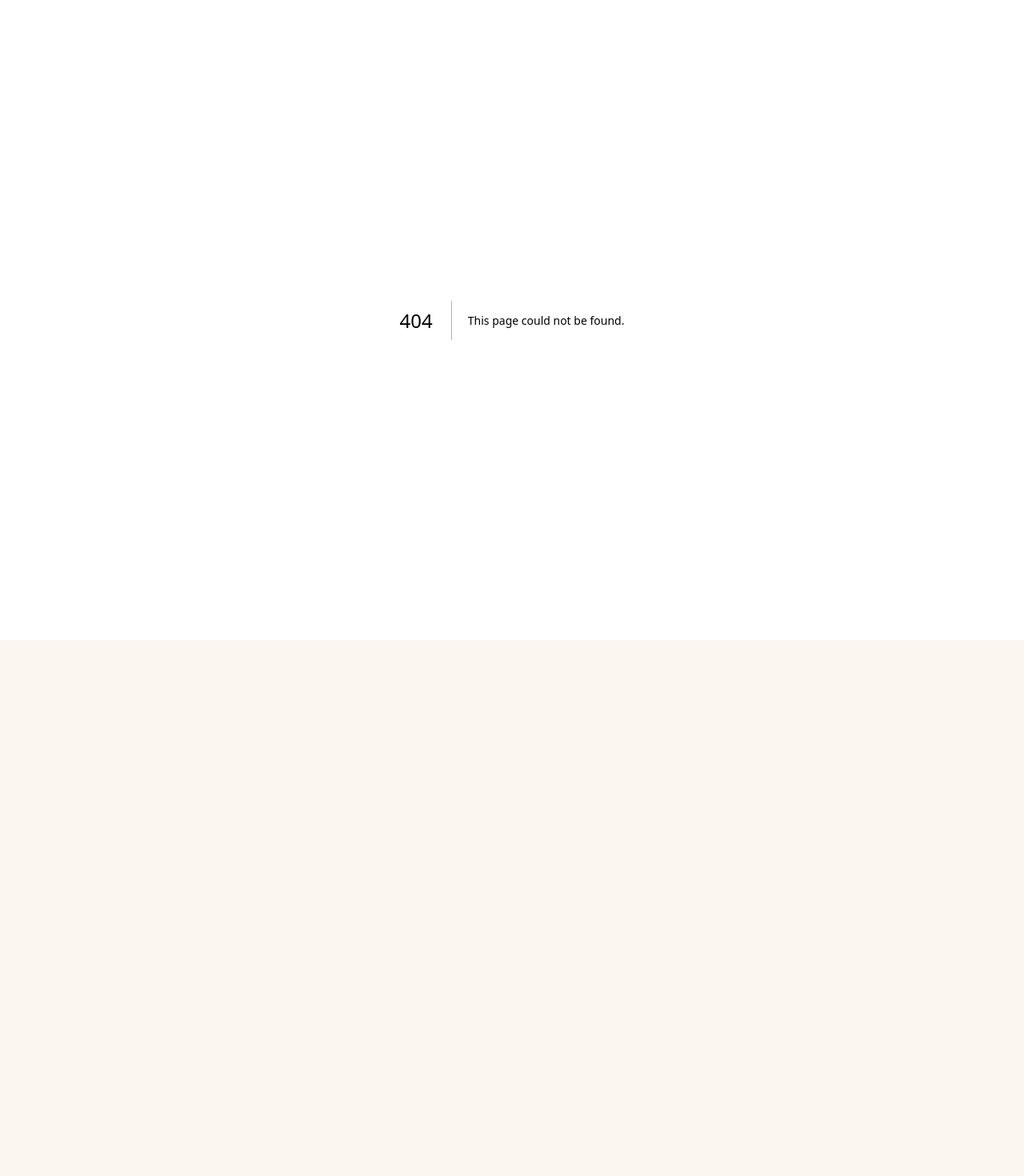
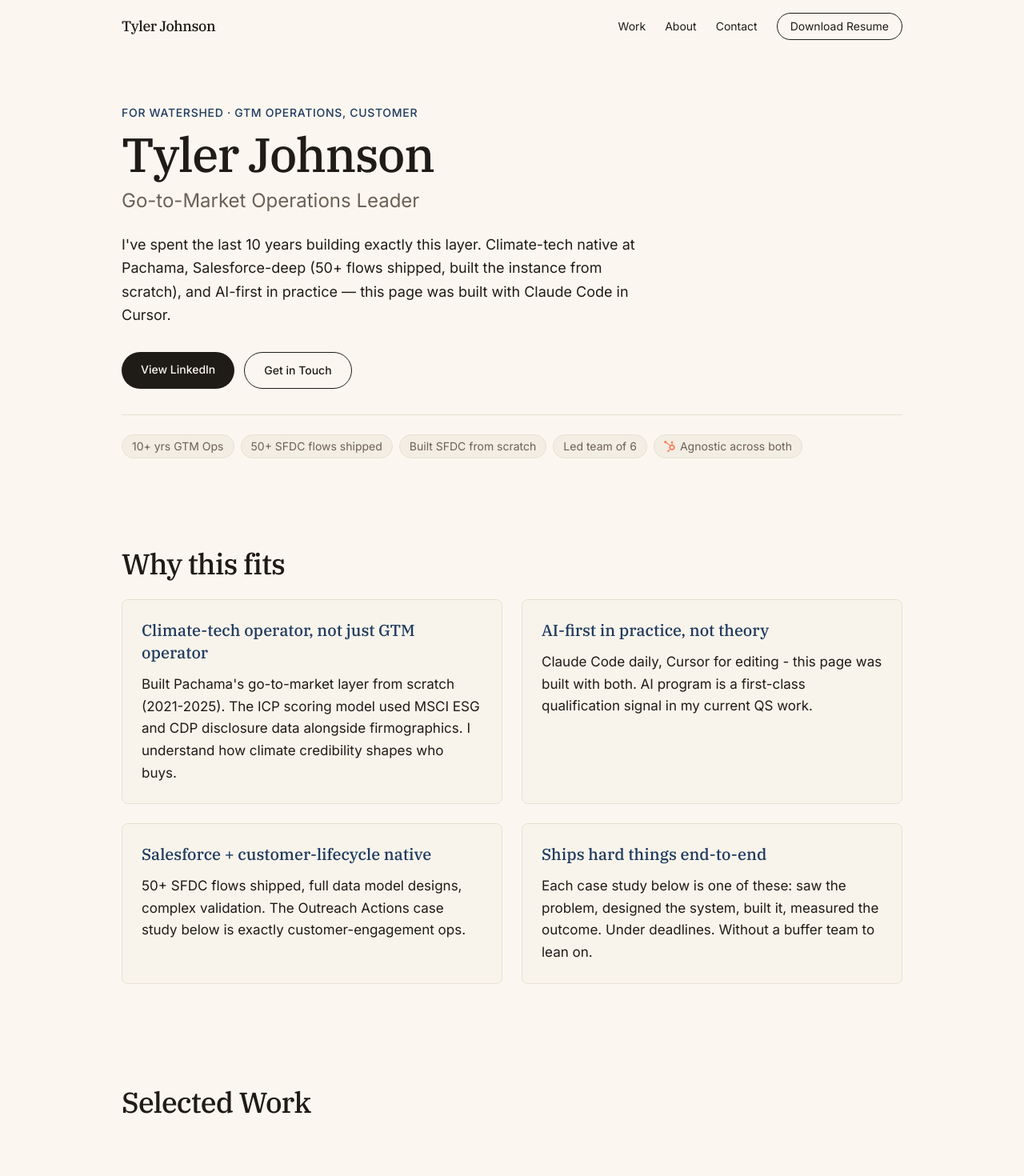
Before and after one commit to BurqueBone/tylerjohnson-site, a Next.js app: page /watershed in a window 1280 px wide. Before the commit this address had no page. Shown: the top 1470 px of the page at 80% size. Before the commit the page ends 800 px from the top, so only its background shows below. Built offline with nearby package versions, Linux system fonts and the light colour scheme.

Commit message:
feat: /watershed landing page (noindex)
Co-Authored-By: Claude Opus 4.7 (1M context) <noreply@anthropic.com>

```diff
--- /dev/null
+++ b/app/watershed/page.tsx
@@ -0,0 +1,177 @@
+import type { Metadata } from "next";
+import { Nav } from "../components/Nav";
+import { CaseStudies } from "../components/CaseStudies";
+import { About } from "../components/About";
+import { Stack } from "../components/Stack";
+import { Testimonial } from "../components/Testimonial";
+import { Contact } from "../components/Contact";
+import { Footer } from "../components/Footer";
+import { FadeInOnScroll } from "../components/FadeInOnScroll";
+import { BrandIcon } from "../components/BrandIcon";
+
+export const metadata: Metadata = {
+  title: "Tyler Johnson for Watershed — GTM Operations, Customer",
+  description:
+    "Climate-tech operator, Salesforce-deep, AI-first in practice. Built Pachama's GTM layer from scratch.",
+  robots: { index: false, follow: false },
+};
+
+type Metric = {
+  label: string;
+  logo?: string;
+  dualLogos?: [string, string];
+};
+
+const METRICS: Metric[] = [
+  { label: "10+ yrs GTM Ops" },
+  { label: "50+ SFDC flows shipped", logo: "salesforce" },
+  { label: "Built SFDC from scratch", logo: "salesforce" },
+  { label: "Led team of 6" },
+  { label: "Agnostic across both", dualLogos: ["salesforce", "hubspot"] },
+];
+
+const WHY_THIS_FITS = [
+  {
+    title: "Climate-tech operator, not just GTM operator",
+    body:
+      "Built Pachama's go-to-market layer from scratch (2021-2025). The ICP scoring model used MSCI ESG and CDP disclosure data alongside firmographics. I understand how climate credibility shapes who buys.",
+  },
+  {
+    title: "AI-first in practice, not theory",
+    body:
+      "Claude Code daily, Cursor for editing - this page was built with both. AI program is a first-class qualification signal in my current QS work.",
+  },
+  {
+    title: "Salesforce + customer-lifecycle native",
+    body:
+      "50+ SFDC flows shipped, full data model designs, complex validation. The Outreach Actions case study below is exactly customer-engagement ops.",
+  },
+  {
+    title: "Ships hard things end-to-end",
+    body:
+      "Each case study below is one of these: saw the problem, designed the system, built it, measured the outcome. Under deadlines. Without a buffer team to lean on.",
+  },
+];
+
+export default function WatershedPage() {
+  return (
+    <>
+      <Nav />
+      <main id="top">
+        <section className="mx-auto max-w-5xl px-6 pb-12 pt-12 sm:pt-16">
+          <p className="text-sm font-medium uppercase tracking-wider text-navy">
+            For Watershed · GTM Operations, Customer
+          </p>
+          <h1 className="mt-3 font-serif text-5xl font-medium tracking-tight text-ink sm:text-6xl">
+            Tyler Johnson
+          </h1>
+          <p className="mt-3 text-xl text-ink-muted sm:text-2xl">
+            Go-to-Market Operations Leader
+          </p>
+          <p className="mt-6 max-w-2xl text-lg leading-relaxed text-ink">
+            I&apos;ve spent the last 10 years building exactly this layer.
+            Climate-tech native at Pachama, Salesforce-deep (50+ flows shipped,
+            built the instance from scratch), and AI-first in practice — this
+            page was built with Claude Code in Cursor.
+          </p>
+          <div className="mt-8 flex flex-wrap gap-3">
+            <a
+              href="https://www.linkedin.com/in/johnsondtyler/"
+              target="_blank"
+              rel="noopener noreferrer"
+              className="rounded-full bg-ink px-6 py-3 text-sm font-medium text-shell hover:bg-accent"
+            >
+              View LinkedIn
+            </a>
+            <a
+              href="#contact"
+              className="rounded-full border border-ink px-6 py-3 text-sm font-medium text-ink hover:border-accent hover:text-accent"
+            >
+              Get in Touch
+            </a>
+          </div>
+          <ul className="mt-8 flex flex-wrap gap-2 border-t border-hairline pt-6">
+            {METRICS.map((metric) => (
+              <li
+                key={metric.label}
+                className="inline-flex items-center gap-1.5 rounded-full border border-hairline bg-shell-alt px-3 py-1 text-sm text-ink-muted"
+              >
+                {metric.dualLogos ? (
+                  <span className="flex items-center gap-0.5">
+                    <BrandIcon
+                      slug={metric.dualLogos[0]}
+                      label={metric.dualLogos[0]}
+                      className="h-3.5 w-3.5"
+                      brandColor
+                      noFallback
+                    />
+                    <BrandIcon
+                      slug={metric.dualLogos[1]}
+                      label={metric.dualLogos[1]}
+                      className="h-3.5 w-3.5"
+                      brandColor
+                      noFallback
+                    />
+                  </span>
+                ) : (
+                  <BrandIcon
+                    slug={metric.logo}
+                    label={metric.label}
+                    className="h-3.5 w-3.5 text-ink-muted"
+                    noFallback
+                  />
+                )}
+                <span>{metric.label}</span>
+              </li>
+            ))}
+          </ul>
+        </section>
+
+        <FadeInOnScroll>
+          <section className="mx-auto max-w-5xl px-6 py-12 sm:py-16">
+            <h2 className="font-serif text-3xl font-medium tracking-tight text-ink sm:text-4xl">
+              Why this fits
+            </h2>
+            <ul className="mt-6 grid gap-6 sm:grid-cols-2">
+              {WHY_THIS_FITS.map((item) => (
+                <li
+                  key={item.title}
+                  className="rounded-lg border border-hairline bg-shell-alt/40 p-6"
+                >
+                  <h3 className="font-serif text-xl font-medium text-navy">
+                    {item.title}
+                  </h3>
+                  <p className="mt-3 leading-relaxed text-ink">{item.body}</p>
+                </li>
+              ))}
+            </ul>
+          </section>
+        </FadeInOnScroll>
+
+        <FadeInOnScroll>
+          <CaseStudies
+            ids={[
+              "icp-lead-scoring",
+              "outreach-actions",
+              "retire-the-mql",
+              "two-touch-attribution",
+            ]}
+          />
+        </FadeInOnScroll>
+        <FadeInOnScroll>
+          <About />
+        </FadeInOnScroll>
+        <FadeInOnScroll>
+          <Stack />
+        </FadeInOnScroll>
+        <FadeInOnScroll>
+          <Testimonial />
+        </FadeInOnScroll>
+        <FadeInOnScroll>
+          <Contact positioningLine="Best for the GTM Operations, Customer role at Watershed (req ee822cb3). Based in Denver — the Denver satellite makes this work without relocation." />
+        </FadeInOnScroll>
+      </main>
+      <Footer />
+    </>
+  );
+}
```
